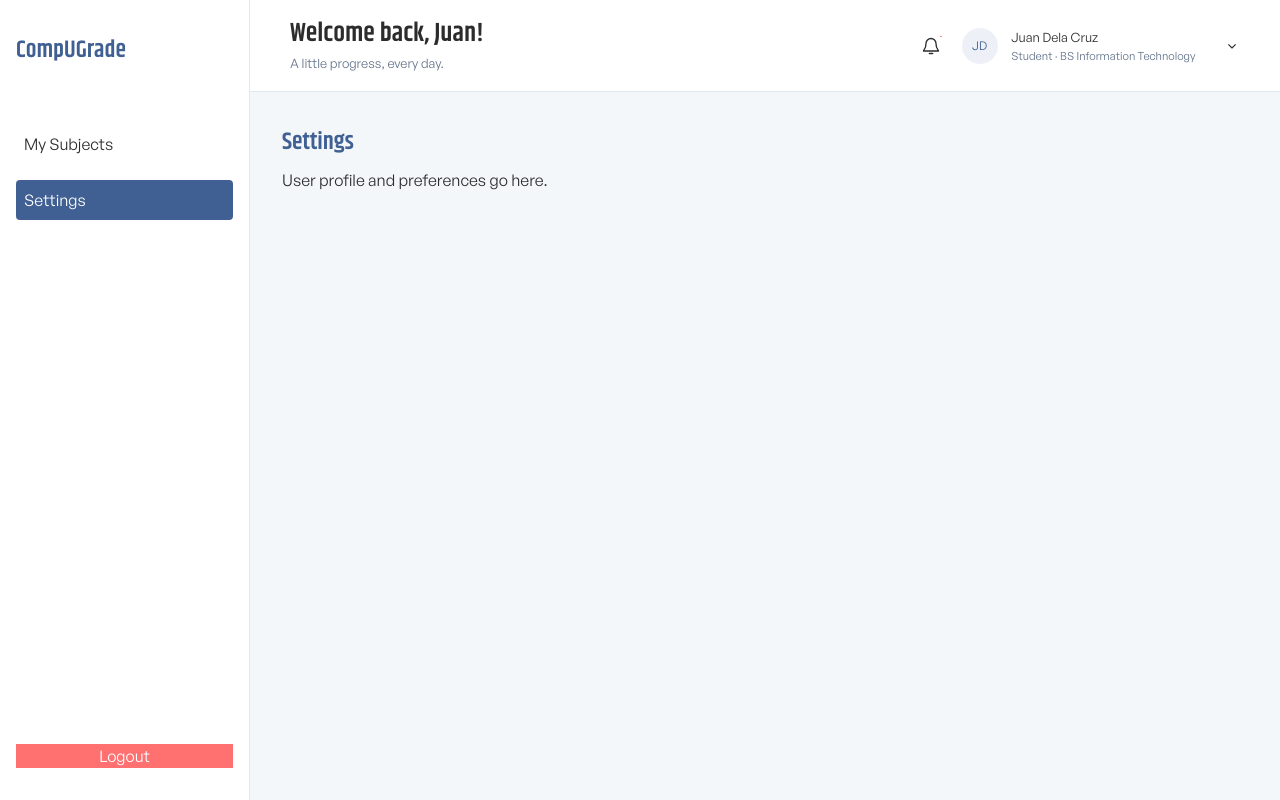
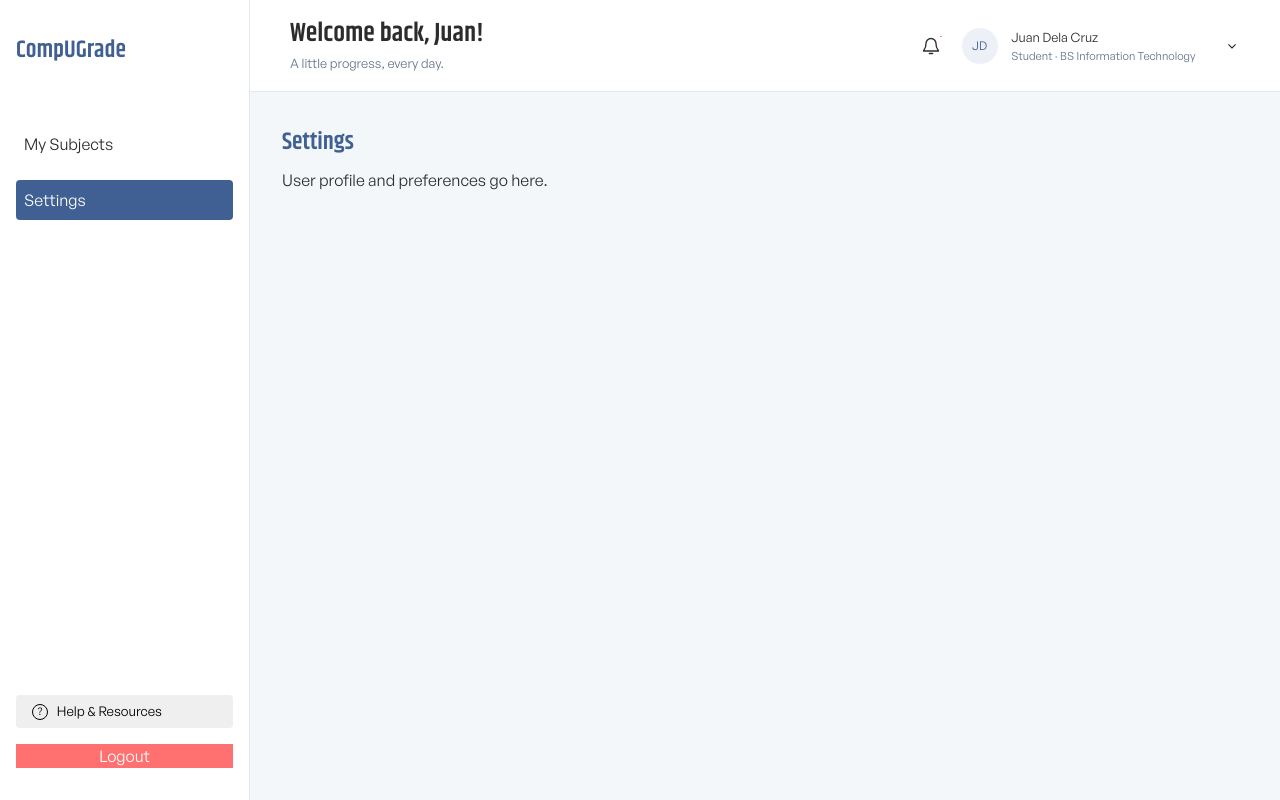
Before and after one commit to UIC-CCS-WEB-DEVELOPMENT-2026-2027/grade-compute, a React (Vite) app: page /settings in a window 1280 px wide. Built offline with nearby package versions, Linux system fonts and the light colour scheme.

Commit message:
I added the funtion for help & resources trigger

```diff
--- a/src/components/shared/Sidebar.jsx
+++ b/src/components/shared/Sidebar.jsx
@@ -1,9 +1,12 @@
 import { Link, useLocation } from 'react-router-dom';
+import { useState } from 'react';
 
 export default function Sidebar() {
   const location = useLocation(); // To highlight the active menu item
+  const [isHelpOpen, setIsHelpOpen] = useState(false);
 
   return (
+    <>
       <aside className="flex-col" style={{ width: '250px', borderRight: '1px solid var(--color-border)', backgroundColor: 'var(--color-surface)', padding: '2rem 1rem', minHeight: '100vh' }}>
         <h2>CompUGrade</h2>
 
@@ -23,11 +26,88 @@ export default function Sidebar() {
             Settings
           </Link>
 
+          <button
+            type="button"
+            onClick={() => setIsHelpOpen(true)}
+            style={{ display: 'flex', alignItems: 'center', gap: '0.55rem', marginTop: 'auto', textAlign: 'left' }}
+          >
+            <span
+              aria-hidden="true"
+              style={{
+                display: 'inline-grid',
+                width: '1rem',
+                height: '1rem',
+                placeItems: 'center',
+                border: '1px solid currentColor',
+                borderRadius: '50%',
+                fontSize: '0.65rem',
+                lineHeight: 1,
+              }}
+            >
+              ?
+            </span>
+            Help &amp; Resources
+          </button>
+
           {/* Pushes the logout button to the bottom */}
-        <Link to="/" className="btn-warning" style={{ textDecoration: 'none', textAlign: 'center', marginTop: 'auto' }}>
+          <Link to="/" className="btn-warning" style={{ textDecoration: 'none', textAlign: 'center' }}>
             Logout
           </Link>
         </nav>
       </aside>
+
+      {isHelpOpen && (
+      <div
+        role="presentation"
+        onClick={() => setIsHelpOpen(false)}
+        style={{
+          position: 'fixed',
+          inset: 0,
+          zIndex: 10,
+          display: 'grid',
+          placeItems: 'center',
+          background: 'rgba(33, 45, 59, 0.34)',
+          backdropFilter: 'blur(5px)',
+        }}
+      >
+        <section
+          role="dialog"
+          aria-modal="true"
+          aria-labelledby="help-modal-title"
+          onClick={(event) => event.stopPropagation()}
+          style={{
+            position: 'relative',
+            width: 'min(20rem, calc(100vw - 2rem))',
+            padding: '1.65rem 1.35rem 1.55rem',
+            borderRadius: '0.35rem',
+            background: 'var(--color-surface)',
+            boxShadow: '0 1rem 2.5rem rgba(38, 50, 65, 0.18)',
+          }}
+        >
+          <button
+            type="button"
+            aria-label="Close help and resources"
+            onClick={() => setIsHelpOpen(false)}
+            style={{
+              position: 'absolute',
+              top: '0.7rem',
+              right: '0.55rem',
+              padding: '0.25rem',
+              background: 'transparent',
+              color: 'var(--color-muted)',
+              fontSize: '1.25rem',
+              lineHeight: 1,
+            }}
+          >
+            ×
+          </button>
+          <h2 id="help-modal-title">Help &amp; resources</h2>
+          <p>CompuGrade helps you track courses and understand your progress.</p>
+          <h3>Getting started</h3>
+          <p>Add your courses, review your grades, and use the grade simulator to explore future outcomes. Export your gradebook anytime as a CSV.</p>
+        </section>
+      </div>
+    )}
+    </>
   );
 }
```
Also changed, not shown: src/pages/student/SubjectDetail.jsx (line endings or trailing spaces). Lines whose indentation alone changed are shown as unchanged.
